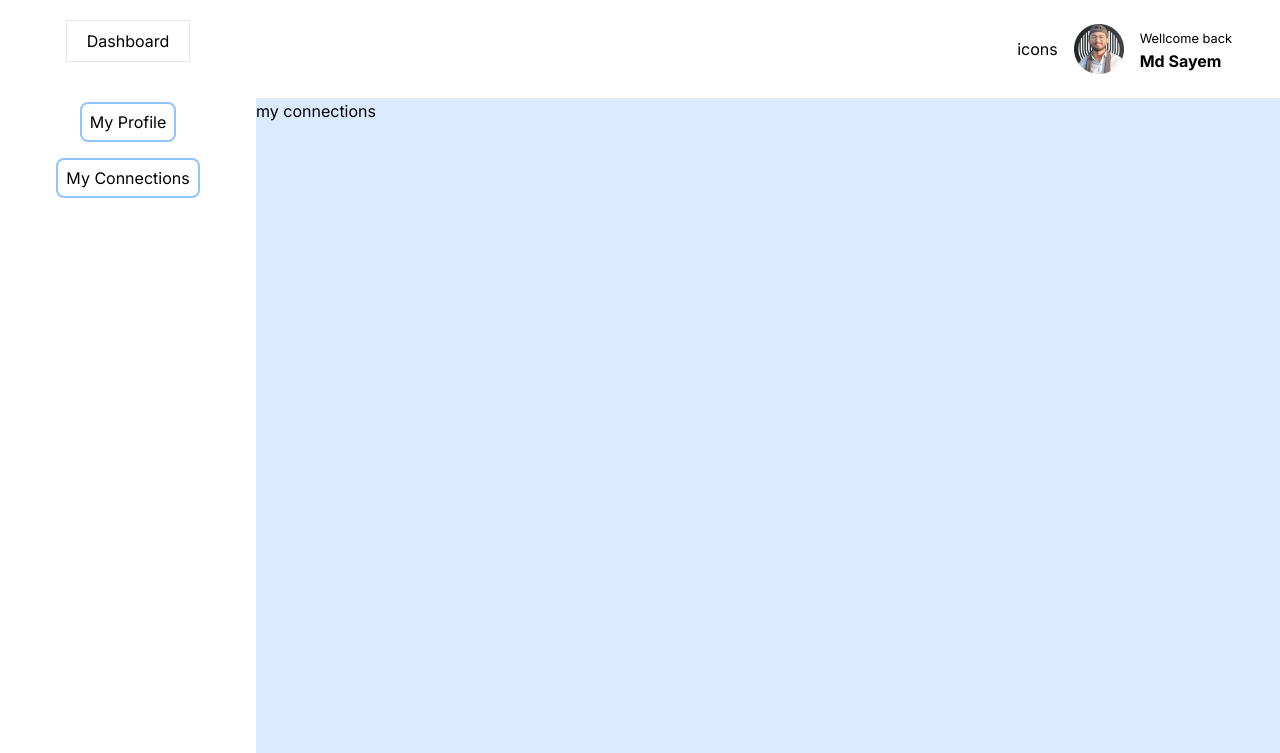
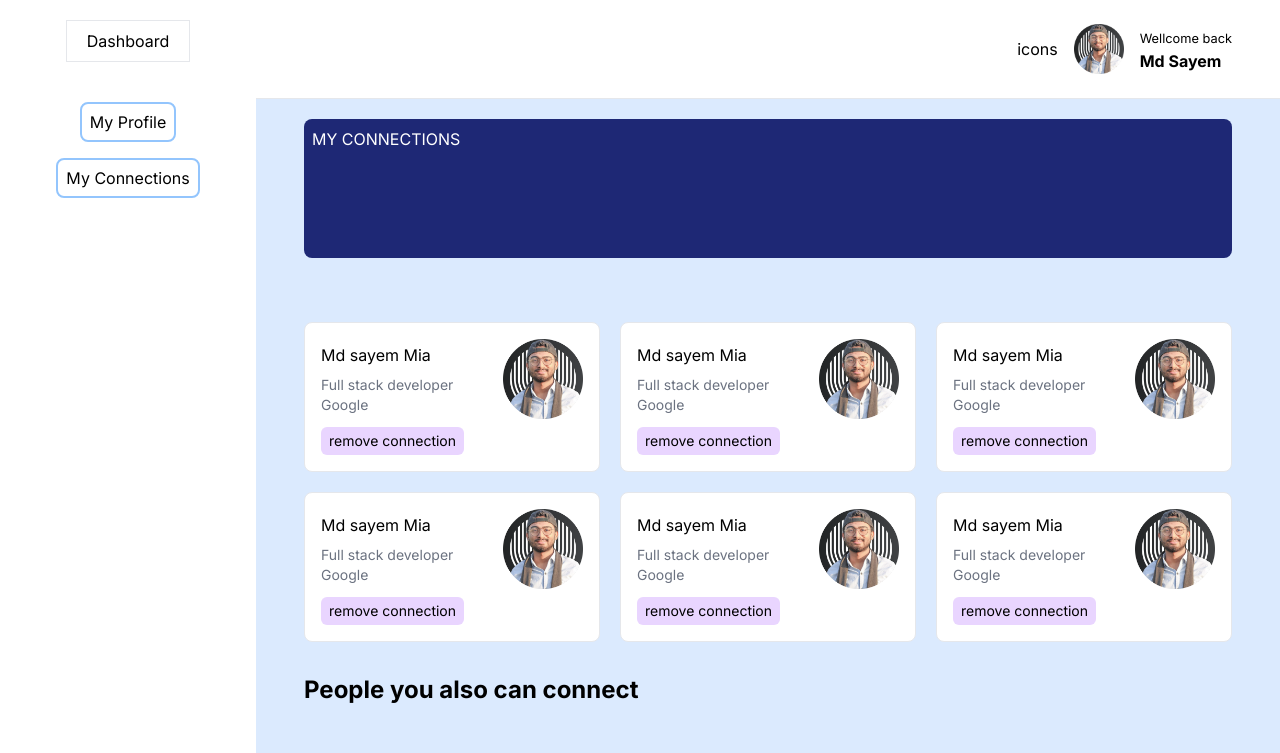
Before and after one commit to Sayemhaque/Assignment-Mobilicis-India-Private-Limited, a Next.js app: page /dashboard/connection in a window 1280 px wide. Shown: the top 753 px of the page. Built offline with nearby package versions, Linux system fonts and the light colour scheme.

Commit message:
collection ui added

```diff
--- /dev/null
+++ b/app/component/MyConnections.jsx
@@ -0,0 +1,17 @@
+import React from 'react';
+import ProfileCard from './ProfileCard';
+
+const MyConnections = () => {
+    return (
+        <div className='grid grid-cols-1 md:grid-cols-3 gap-5 mt-4'>
+            <ProfileCard title={"remove connection"}/>
+            <ProfileCard title={"remove connection"}/>
+            <ProfileCard title={"remove connection"}/>
+            <ProfileCard title={"remove connection"}/>
+            <ProfileCard title={"remove connection"}/>
+            <ProfileCard title={"remove connection"}/>
+        </div>
+    );
+};
+
+export default MyConnections;
--- /dev/null
+++ b/app/component/NewConnection.jsx
@@ -0,0 +1,14 @@
+import React from 'react';
+import ProfileCard from './ProfileCard';
+
+const NewConnection = () => {
+    return (
+        <div className='grid grid-cols-1 md:grid-cols-3 gap-5 mt-4'>
+            <ProfileCard title={"connect"}/>
+            <ProfileCard title={"connect"}/>
+            <ProfileCard title={"connect"}/>
+        </div>
+    );
+};
+
+export default NewConnection;
--- /dev/null
+++ b/app/component/ProfileCard.jsx
@@ -0,0 +1,31 @@
+import Image from 'next/image';
+import React from 'react';
+import profileImage from "../../public/assets/profile-pic (9).png"
+
+const ProfileCard = ({title}) => {
+    return (
+        <div className='border border-gray-200 p-4 rounded-lg bg-white'>
+            <div className='flex items-center justify-between gap-5 '>
+                {/* info */}
+                <div>
+                    <h4>Md sayem Mia</h4>
+                    <p className='text-sm text-gray-500 mt-2'>Full stack developer</p>
+                    <p className='text-sm text-gray-500'>Google</p>
+                </div>
+                {/* Image */}
+                <Image
+                    src={profileImage}
+                    width={80}
+                    height={80}
+                    placeholder='blur'
+                />
+            </div>
+            <button
+                className='bg-purple-200 px-2 py-1 rounded-md text-sm mt-2'>
+               {title}
+            </button>
+        </div>
+    );
+};
+
+export default ProfileCard;
--- a/app/dashboard/connection/page.jsx
+++ b/app/dashboard/connection/page.jsx
@@ -1,9 +1,20 @@
+import MyConnections from '@/app/component/MyConnections';
+import NewConnection from '@/app/component/NewConnection';
 import React from 'react';
 
 const Connection = () => {
     return (
-        <div>
-            my connections
+        <div className='mx-5 md:mx-12'>
+        <div className='bg-[#1E2875] mt-5 rounded-lg w-full  h-[139px]'>
+            <h2 className='text-white uppercase p-2'>My Connections</h2>
+        </div>
+        <div className='py-12'>
+            {/* My connections */}
+        <MyConnections/>
+        {/* People user can connect */}
+        <h2 className='text-2xl font-bold py-8'>People you also can connect</h2>
+        <NewConnection/>
+        </div>
         </div>
     );
 };
```
